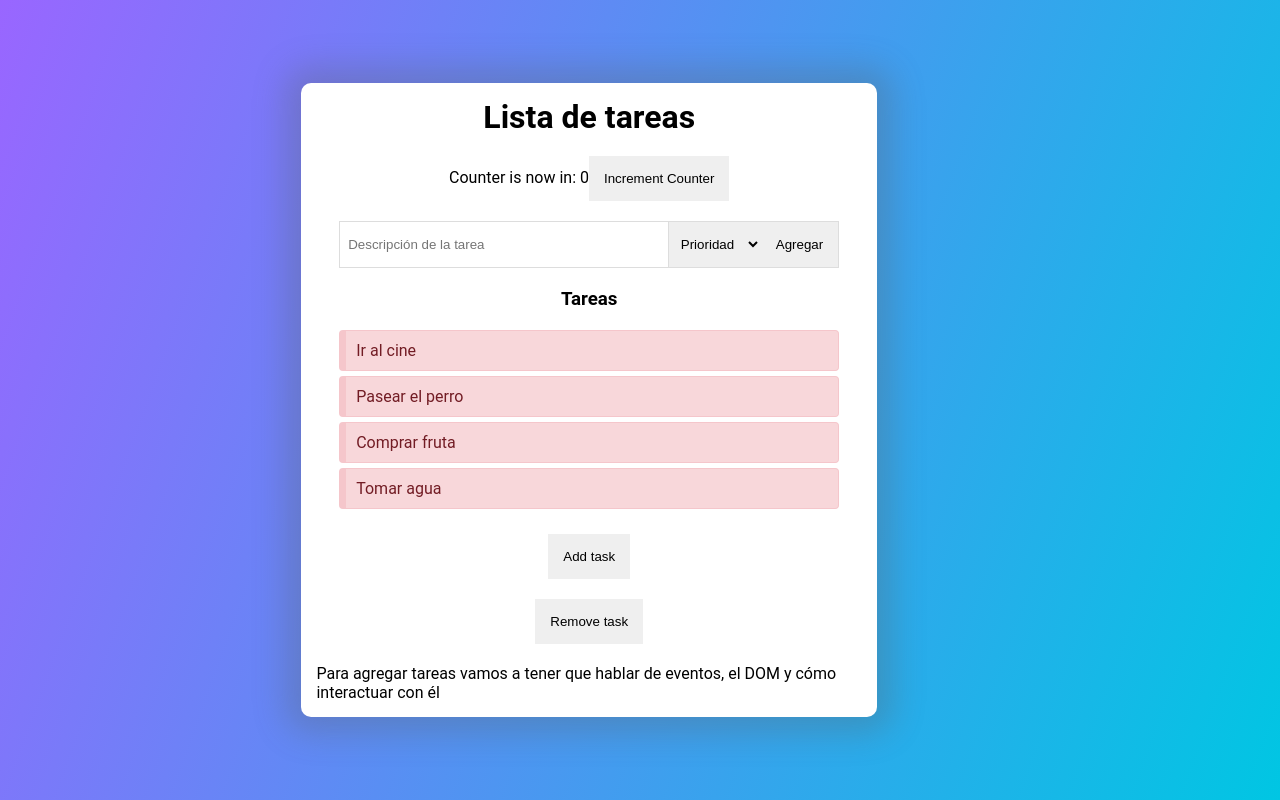
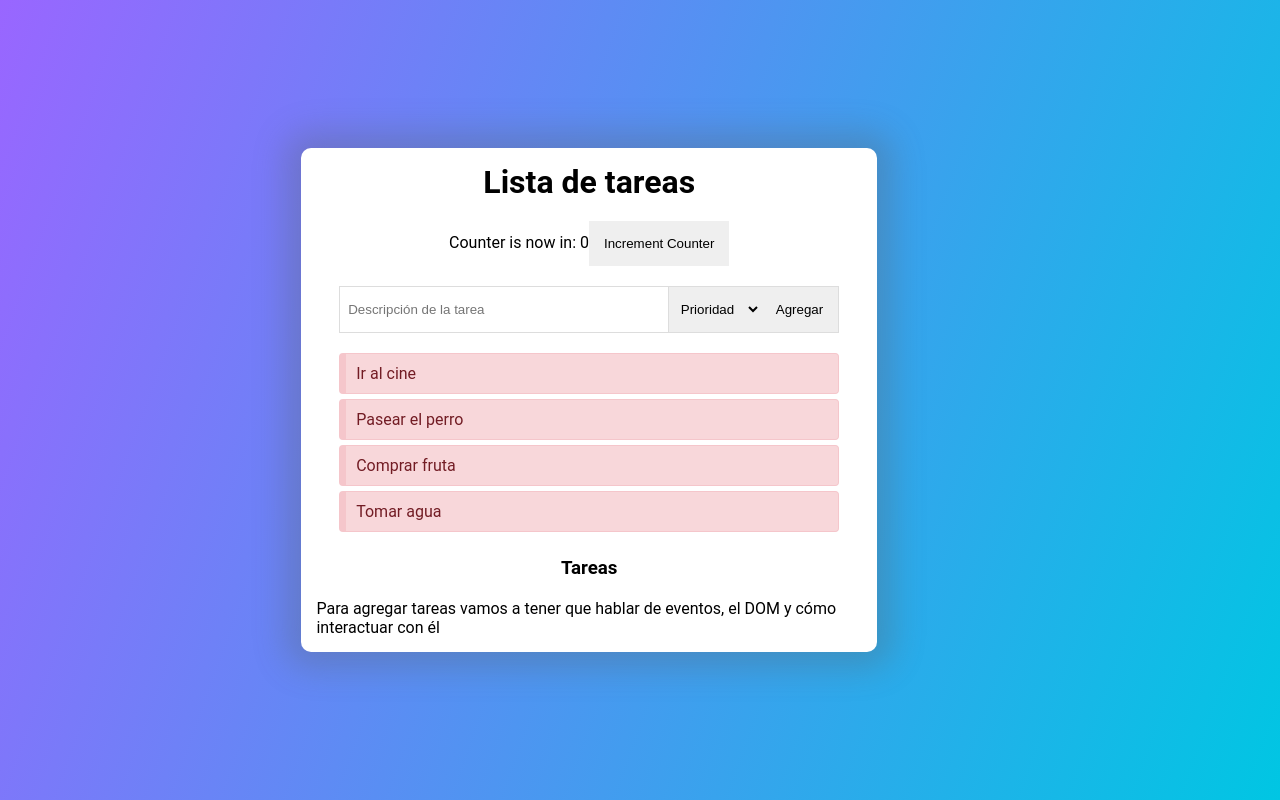
Before and after one commit to SantiRodNu/todo-list-react, a React (Create React App) app in the folder todo-list/: page / in a window 1280 px wide. Built offline with nearby package versions, Linux system fonts and the light colour scheme.

Commit message:
Ejercicio resuelto de tareas

```diff
--- a/todo-list/src/App.js
+++ b/todo-list/src/App.js
@@ -1,5 +1,4 @@
 import "./App.css";
-import ListaTareas from "./ListaTareas";
 import FormListaTarea from "./FormListaTarea";
 import Counter from "./Components/Counter";
 
@@ -11,7 +10,6 @@ function App() {
         <Counter titulo="Hola. Soy un counter :D" subtitulo="Subtitulo" />
         <FormListaTarea />
         <h3>Tareas</h3>
-        <ListaTareas />
         <p>
           Para agregar tareas vamos a tener que hablar de eventos, el DOM y cómo
           interactuar con él
--- a/todo-list/src/FormListaTarea.jsx
+++ b/todo-list/src/FormListaTarea.jsx
@@ -1,11 +1,45 @@
+import ListaTareas from "./ListaTareas";
+import { useState } from "react";
+const tareasIniciales = [
+  { id: 1, titulo: "Ir al cine" },
+  { id: 2, titulo: "Pasear el perro" },
+  { id: 3, titulo: "Comprar fruta" },
+  { id: 4, titulo: "Tomar agua" },
+];
+
 const FormListaTarea = () => {
+  const [tareas, setTareas] = useState(tareasIniciales);
+  const [nuevaTarea, setNuevaTarea] = useState({ id: "", titulo: "" });
+
+  const obtenerValorInput = (e) => {
+    setNuevaTarea({ ...nuevaTarea, titulo: e.target.value });
+  };
+
+  const agregarTarea = () => {
+    const newTask = {
+      id: Math.floor(Math.random() * 100),
+      titulo: nuevaTarea.titulo,
+    };
+
+    const newTasks = [...tareas, newTask];
+
+    setTareas(newTasks);
+    setNuevaTarea({
+      id: "",
+      titulo: "",
+    });
+  };
+
   return (
-    <form>
+    <>
+      <form action="javascript:void(0)">
         <input
           id="tarea"
           type="text"
           name="tarea"
+          value={nuevaTarea.titulo}
           placeholder="Descripción de la tarea"
+          onChange={obtenerValorInput}
         />
         <select name="prioridad" id="prioridad">
           <option value="" disabled selected>
@@ -15,8 +49,12 @@ const FormListaTarea = () => {
           <option value="prioridad-media">media</option>
           <option value="prioridad-alta">alta</option>
         </select>
-      <button id="agregar">Agregar</button>
+        <button onClick={agregarTarea} id="agregar">
+          Agregar
+        </button>
       </form>
+      <ListaTareas tareas={tareas} />
+    </>
   );
 };
 
--- a/todo-list/src/ListaTareas.jsx
+++ b/todo-list/src/ListaTareas.jsx
@@ -1,41 +1,12 @@
 import Tarea from "./Tarea";
-import { useState } from "react";
-const tareasIniciales = [
-  { id: 1, titulo: "Ir al cine" },
-  { id: 2, titulo: "Pasear el perro" },
-  { id: 3, titulo: "Comprar fruta" },
-  { id: 4, titulo: "Tomar agua" },
-];
 
-const ListaTareas = () => {
-  const [tareas, setTareas] = useState(tareasIniciales);
-
-  const addTask = () => {
-    const newTask = {
-      id: Math.floor(Math.random() * 100),
-      titulo: "Nueva Tarea",
-    };
-
-    const newTasks = [...tareas, newTask];
-
-    // for (let index = 0; index < tareas.length; index++) {
-    //   newTasks.push(tareas[index]);
-    // }
-
-    // newTasks.push(newTask);
-    setTareas(newTasks);
-  };
-
+const ListaTareas = (props) => {
   return (
-    <>
-      <ul id="lista-tareas">
-        {tareas.map((tarea) => {
-          return <Tarea titulo={tarea.titulo} />;
-        })}
-      </ul>
-      <button onClick={addTask}>Add task</button>
-      <button>Remove task</button>
-    </>
+    <ul id="lista-tareas">
+      {props.tareas.map((tarea) => {
+        return <Tarea titulo={tarea.titulo} />;
+      })}
+    </ul>
   );
 };
 
```
Lines whose indentation alone changed are shown as unchanged.
